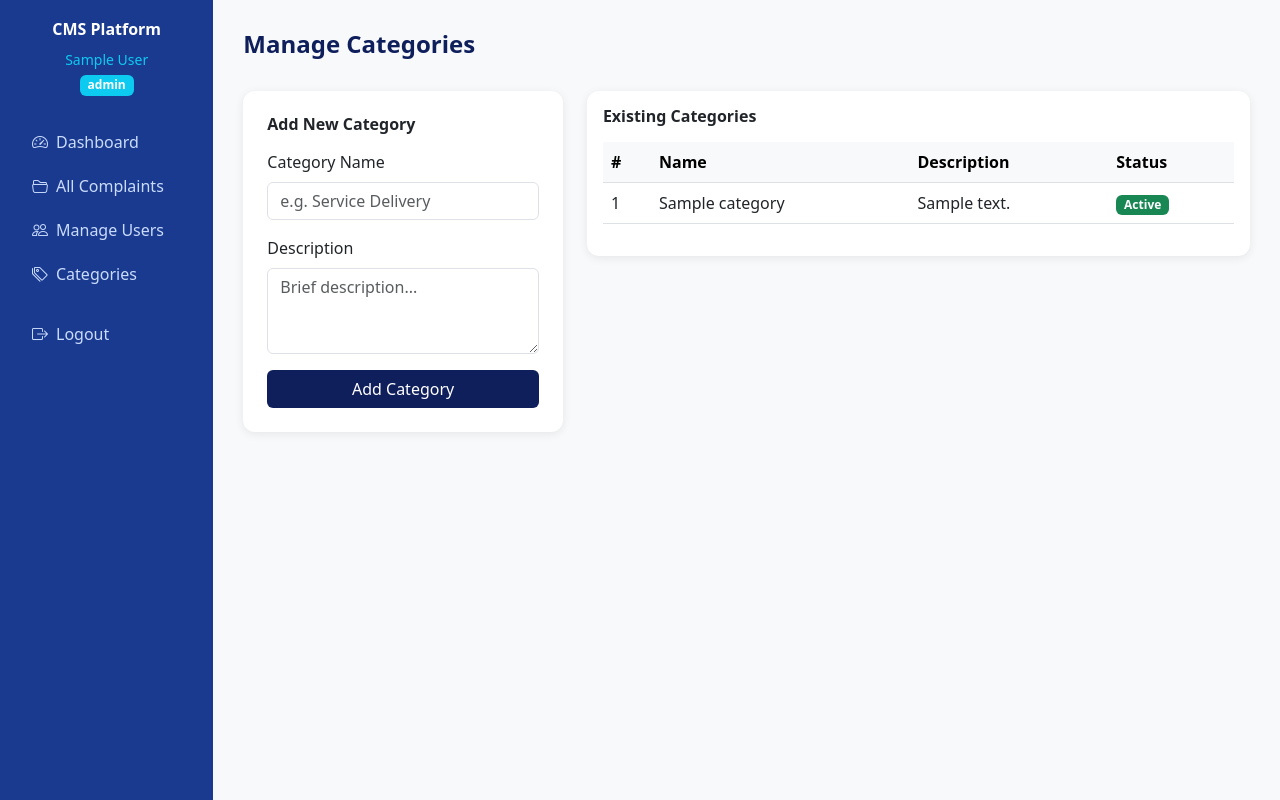
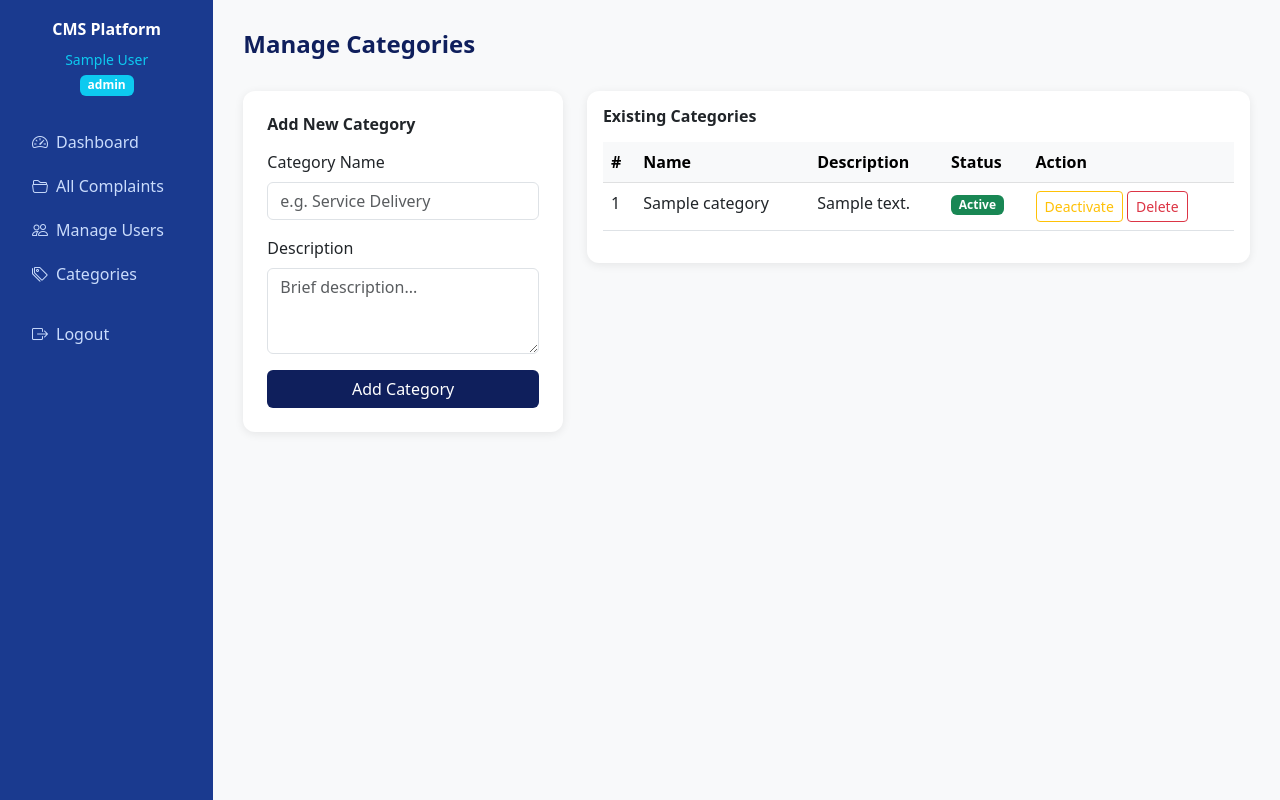
Before and after one commit to ehifred/complaint-system, a Flask app: page /manage-categories in a window 1280 px wide. Run offline with Flask 3, Linux system fonts and the light colour scheme; a user stored in the database is signed in; tables that the repository leaves empty hold one stand-in row (values such as "Sample post").

Commit message:
Add category delete and toggle functionality

```diff
--- a/app/routes.py
+++ b/app/routes.py
@@ -249,3 +249,28 @@ def assigned_complaints():
         return redirect(url_for('main.dashboard'))
     complaints = Complaint.query.filter_by(assigned_to=current_user.id).all()
     return render_template('officer_dashboard.html', complaints=complaints)
+# ── Delete Category (Admin) ───────────────────────────────────────
+@main.route('/delete-category/<int:category_id>')
+@login_required
+def delete_category(category_id):
+    if current_user.role != 'admin':
+        flash('Access denied.', 'danger')
+        return redirect(url_for('main.dashboard'))
+    category = Category.query.get_or_404(category_id)
+    db.session.delete(category)
+    db.session.commit()
+    flash('Category deleted successfully.', 'success')
+    return redirect(url_for('main.manage_categories'))
+
+# ── Toggle Category Status (Admin) ────────────────────────────────
+@main.route('/toggle-category/<int:category_id>')
+@login_required
+def toggle_category(category_id):
+    if current_user.role != 'admin':
+        flash('Access denied.', 'danger')
+        return redirect(url_for('main.dashboard'))
+    category = Category.query.get_or_404(category_id)
+    category.is_active = not category.is_active
+    db.session.commit()
+    flash('Category updated.', 'success')
+    return redirect(url_for('main.manage_categories'))
--- a/app/templates/manage_categories.html
+++ b/app/templates/manage_categories.html
@@ -43,6 +43,7 @@
                                 <th>Name</th>
                                 <th>Description</th>
                                 <th>Status</th>
+                                <th>Action</th>
                             </tr>
                         </thead>
                         <tbody>
@@ -57,6 +58,15 @@
                                     {% else %}
                                         <span class="badge bg-danger">Inactive</span>
                                     {% endif %}
+                                </td>
+                                <td>
+                                    <a href="{{ url_for('main.toggle_category', category_id=category.id) }}"
+                                       class="btn btn-sm btn-outline-warning">
+                                       {% if category.is_active %}Deactivate{% else %}Activate{% endif %}
+                                    </a>
+                                    <a href="{{ url_for('main.delete_category', category_id=category.id) }}"
+                                       class="btn btn-sm btn-outline-danger"
+                                       onclick="return confirm('Delete this category?')">Delete</a>
                                 </td>
                             </tr>
                             {% endfor %}
```
